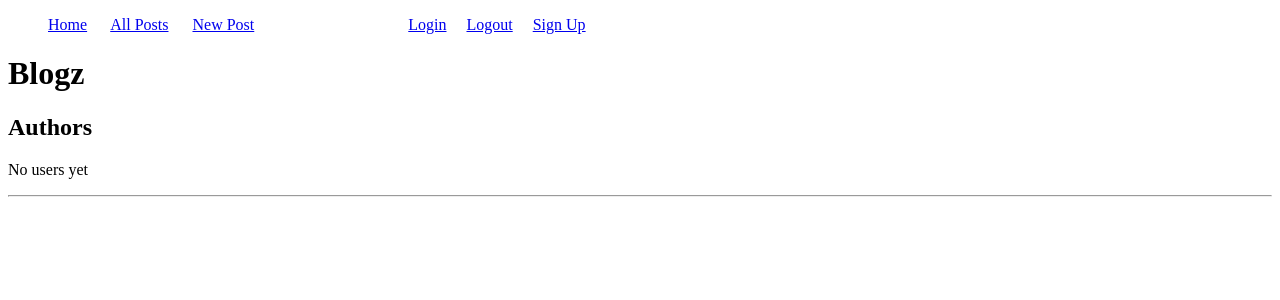
After one commit to cegallo2/blogz, a Flask app: page / in a window 1280 px wide. The commit adds this page. Shown: the top 300 px of the page. Run offline with Flask 2, Linux system fonts and the light colour scheme.

Commit message:
All done

```diff
--- a/main.py
+++ b/main.py
@@ -1,45 +1,187 @@
-from flask import Flask, request, redirect, render_template
+from flask import Flask, request, redirect, render_template, session
 from flask_sqlalchemy import SQLAlchemy
 
 app = Flask(__name__)
 app.config['DEBUG'] = True
-app.config['SQLALCHEMY_DATABASE_URI'] = 'mysql+pymysql://build-a-blog:jessie@localhost:8889/build-a-blog'
+app.config['SQLALCHEMY_DATABASE_URI'] = 'mysql+pymysql://blogz:jessie@localhost:8889/blogz'
 app.config['SQLALCHEMY_ECHO'] = True
+db = SQLAlchemy(app)
+app.secret_key = 'y337kGcys&zP3B'
 
-db = SQLAlchemy(app)
 
 class Blog(db.Model):
 
     id = db.Column(db.Integer, primary_key=True)
     title = db.Column(db.String(120))
     body = db.Column(db.String(1000))
+    owner_id = db.Column(db.Integer,db.ForeignKey('user.id'))
 
-    def __init__(self,title,body):
+    def __init__(self,title,body,owner):
         self.title = title
         self.body = body
+        self.owner = owner
+
+class User(db.Model):
+
+    id = db.Column(db.Integer, primary_key=True)
+    username = db.Column(db.String(40))
+    password = db.Column(db.String(20))
+    blogs = db.relationship('Blog', backref='owner')
+
+    def __init__(self,username,password):
+        self.username = username
+        self.password = password
+
+@app.before_request
+def require_login():
+    allowed_routes = ['login', 'signup','blog','index']
+    if request.endpoint not in allowed_routes  and 'username' not in session:
+        return redirect('/login')
+
+@app.route('/',methods=['GET'])
+def index():
+    switch = 0
+    user_id = request.args.get('id')
+    if user_id == None:
+        users = User.query.all()
+        return render_template('index.html',title="Authors",users=users,switch=switch)
+    else:
+        switch = 1
+        users = User.query.filter_by(id=user_id).all()
+        posts = Blog.query.filter_by(owner_id=user_id).all()
+        return render_template('index.html',title="Posts by " + users[0].username,users=users,posts=posts,switch=switch)
 
 @app.route('/blog',methods=['GET'])
-def index():
+def blog():
     post_id = request.args.get('id')
     if post_id == None:
         posts = Blog.query.all()
-        return render_template('blog.html',title="Build A Blog: Main Page",posts=posts)
+        return render_template('blog.html',title="Build A Blog: Posts",posts=posts)
     else:
         posts = Blog.query.filter_by(id=post_id).all()
-        return render_template('blog.html',title="Build A Blog: Main Page",posts=posts)
+        return render_template('blog.html',title="Build A Blog: Posts",posts=posts)
 
 @app.route('/newpost',methods = ['POST','GET'])
-def new_post():
+def newpost():
 
     if request.method == 'POST':
+        owner = User.query.filter_by(username=session['username']).first()
         title = request.form['title']
         body = request.form['body']
-        new_post = Blog(title,body)
+        new_post = Blog(title,body,owner)
         db.session.add(new_post)
         db.session.commit()
+        return redirect('/blog')
 
 
-    return render_template('newpost.html',title="Build a Blog: Add a New Post")
+    return render_template('newpost.html',title="Add a New Post")
+
+@app.route('/login', methods=['POST','GET'])
+def login():
+    if request.method == 'POST':
+        username = request.form['name']
+        password = request.form['password']
+        users = User.query.filter_by(username=username,password=password).all()
+        no_match = "Username/Password Does Not Match"
+        if len(users) == 0:
+            return render_template('login.html', title = "Sign Up",
+                                name=username,password=password,no_match=no_match)
+        else:
+            session['username'] = username
+            return redirect('/newpost')
+    return render_template('login.html')
+
+@app.route('/signup', methods=['POST','GET'])
+def signup():
+    if request.method == 'POST':
+
+        name = request.form['name']
+        password = request.form['password']
+        verify = request.form['verify']
+        email = request.form['email']
+
+        name_spaces = 0
+        for i in range(len(str(name))):
+            if name[i] == " ":
+                name_spaces = name_spaces + 1
+
+        pass_spaces = 0
+        for i in range(len(str(password))):
+            if password[i] == " ":
+                pass_spaces = pass_spaces + 1
+
+        email_spaces = 0
+        email_at = 0
+        email_per = 0
+
+        for i in range(len(str(email))):
+            if email[i] == " ":
+                email_spaces = email_spaces + 1
+            if email[i] == "@":
+                email_at = email_at + 1
+            if email[i] == ".":
+                email_per = email_per + 1
+
+        no_match = "    Passwords didn't match!"
+        not_long = "    Must be less than 20 characters!"
+        too_long = "    Must be more than 3 characters!"
+        no_space = "    No spaces allowed!"
+        invalid_email = "   Invalid eMail!"
+
+        pass_not = not_long
+        pass_too = too_long
+        name_not = not_long
+        name_too = too_long
+        name_np = no_space
+        pass_np = no_space
+        inv_email = invalid_email
+
+        check = 0
+        if (email_spaces == 0)and(email_at == 1)and(email_per == 1):
+            inv_email = ""
+            check = check + 1
+        if name_spaces == 0:
+            name_np = ""
+            check = check + 1
+        if pass_spaces == 0:
+            pass_np = ""
+            check = check + 1
+        if password == verify:
+            no_match = ""
+            check = check + 1
+        if len(password) >= 3:
+            pass_too = ""
+            check = check + 1
+        if len(password) <= 20:
+            pass_not = ""
+            check = check + 1
+        if len(name) >= 3:
+            name_too = ""
+            check = check + 1
+        if len(name) <= 20:
+            name_not = ""
+            check = check + 1
+
+        if check != 8:
+            return render_template('signup.html', title = "Sign Up",
+                                name=name,password=password,verify=verify,
+                                email=email,no_match=no_match,
+                                pass_not=pass_not,pass_too=pass_too,
+                                name_not=name_not,name_too=name_too,
+                                name_np=name_np,pass_np=pass_np,
+                                inv_email=inv_email)
+        else:
+            new_user = User(name,password)
+            db.session.add(new_user)
+            db.session.commit()
+            return redirect('/login')
+    return render_template('signup.html')
+
+@app.route('/logout')
+def logout():
+    del session['username']
+    return redirect('/blog')
+
 
 if __name__ == '__main__':
     app.run()
--- a/templates/base.html
+++ b/templates/base.html
@@ -3,12 +3,18 @@
     <head>
         <title>{{title}}</title>
     </head>
-    <h3>
-        <a href="/blog">Main Blog Page</a>
-        <a href="/newpost">Add a New Post</a>
-    </h3>
+    <nav>
+        <ul>
+        <a href="/">Home</a> &emsp;
+        <a href="/blog">All Posts</a> &emsp;
+        <a href="/newpost">New Post</a>
+
+        <a href="/login" style = "padding-left: 150px;">Login</a>&emsp;
+        <a href="/logout">Logout</a>&emsp;
+        <a href="/signup">Sign Up</a>
+        </ul>
+    </nav>
 <body>
-
     {% block content %}
     {% endblock %}
 
--- /dev/null
+++ b/templates/index.html
@@ -0,0 +1,29 @@
+{% extends "base.html" %}
+
+{% block content %}
+    <h1>Blogz</h1>
+    <h2>{{title}}</h2>
+
+    {% if users|length == 0 %}
+    <p>No users yet</p>
+    {% else %}
+        <ul>
+            {% for user in users %}
+                {% if switch == 0 %}
+                <li>
+                    <a href="/?id={{user.id}}">{{user.username}}</a>
+                </li>
+                {% endif %}
+
+                {% for post in posts %}
+                    <li>
+                    <a href="/blog?id={{post.id}}">{{post.title}}</a>
+                    </li>
+                {% endfor %}
+            {% endfor %}
+        </ul>
+
+    {% endif %}
+    <hr />
+
+{% endblock %}
--- a/templates/newpost.html
+++ b/templates/newpost.html
@@ -1,7 +1,9 @@
 {% extends "base.html" %}
 
 {% block content %}
-    <h1>Add a New Post</h1>
+    <h1>Blogz</h1>
+    <h2>Add a New Post</h2>
+
     <form method='post'>
         <h3> New Title: </h3>
             <input type="text" name='title' />
```
Also changed, not shown: templates/blog.html (+4 -5 lines), templates/login.html (added, +20 -0 lines), templates/signup.html (added, +28 -0 lines).
